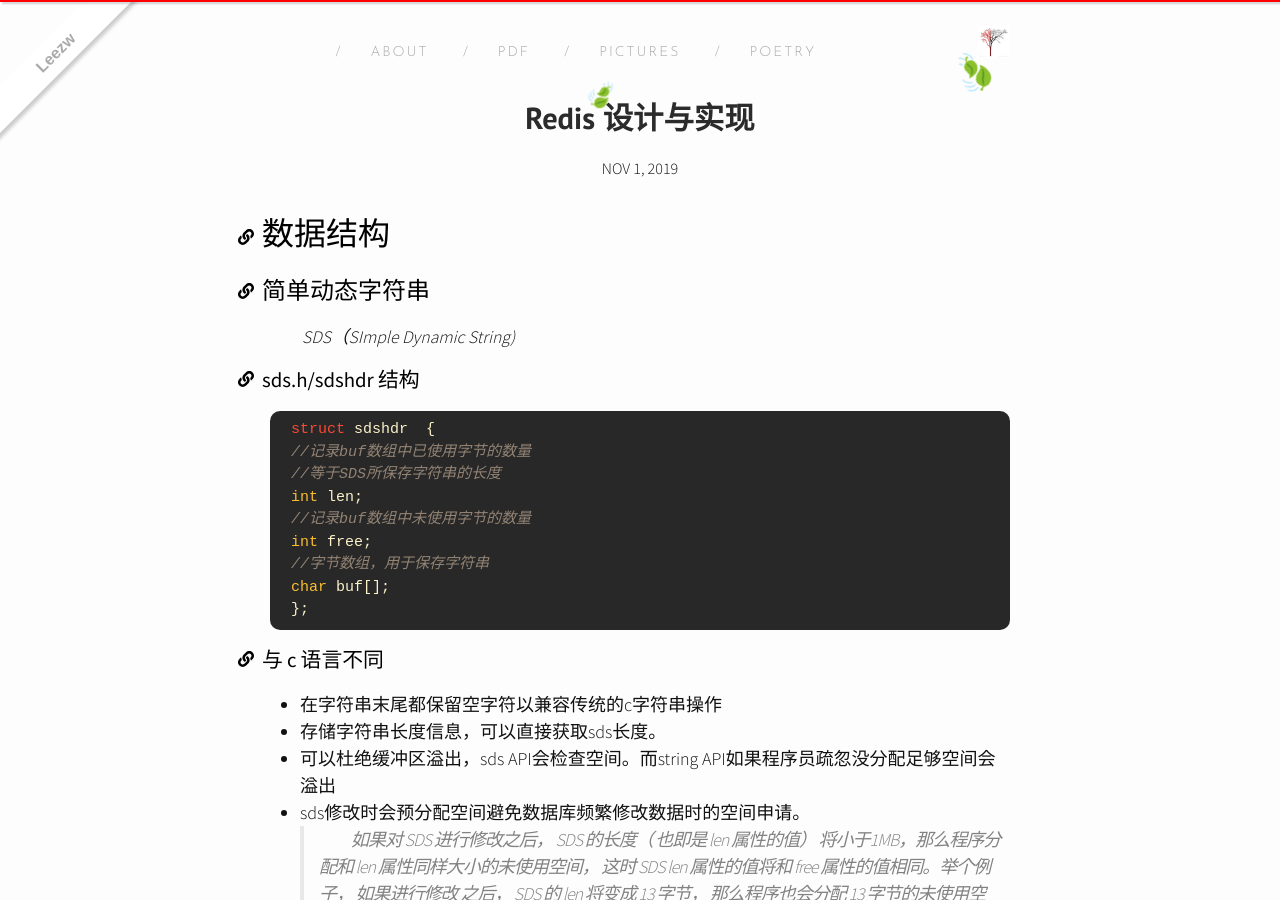
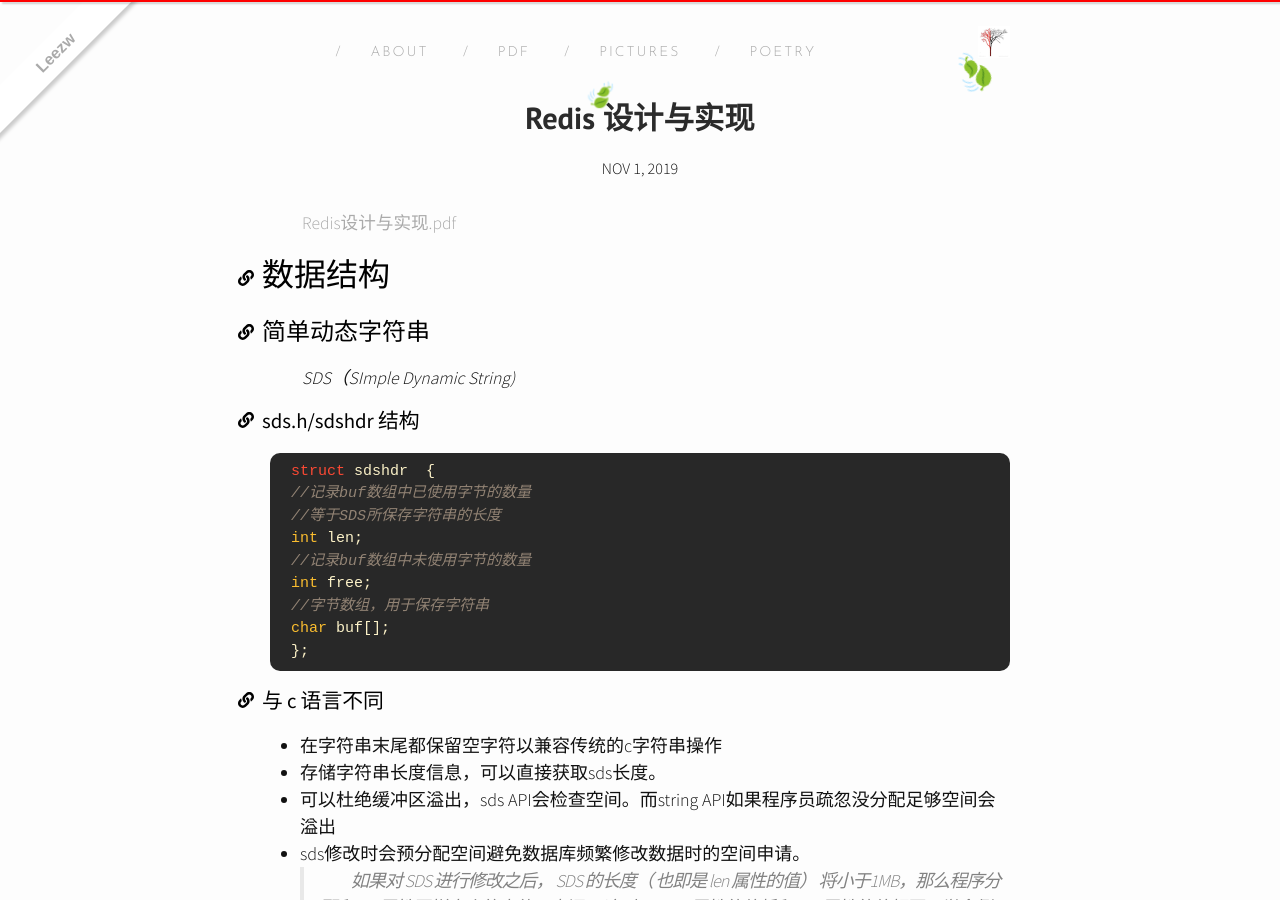
Before and after one commit to quantum-li/quantum-li.github.io, a Jekyll site: the page built from _posts/2019-11-01-redis-design-implements.md, in a window 1280 px wide and 900 px high. Built offline with Jekyll 4.4.1, drawn with Linux system fonts in a browser that asks for light colours; nearby versions of some CDN libraries; comment, search, counter and statistics services are not loaded.

Commit message:
Update 2019-11-01-redis-design-implements.md

```diff
--- a/_posts/2019-11-01-redis-design-implements.md
+++ b/_posts/2019-11-01-redis-design-implements.md
@@ -9,6 +9,8 @@
 permalink: "/posts/redis-design-implements"
 excerpt: 列出了Redis的大多数单机功能以及实现原理，可以快速、有效地了解Redis内部构造以及运作机制。
 ---
+
+[Redis设计与实现.pdf](https://leezw.net/assets/pdf/Redis%E8%AE%BE%E8%AE%A1%E4%B8%8E%E5%AE%9E%E7%8E%B0.pdf)
 
 # 数据结构
 
```
